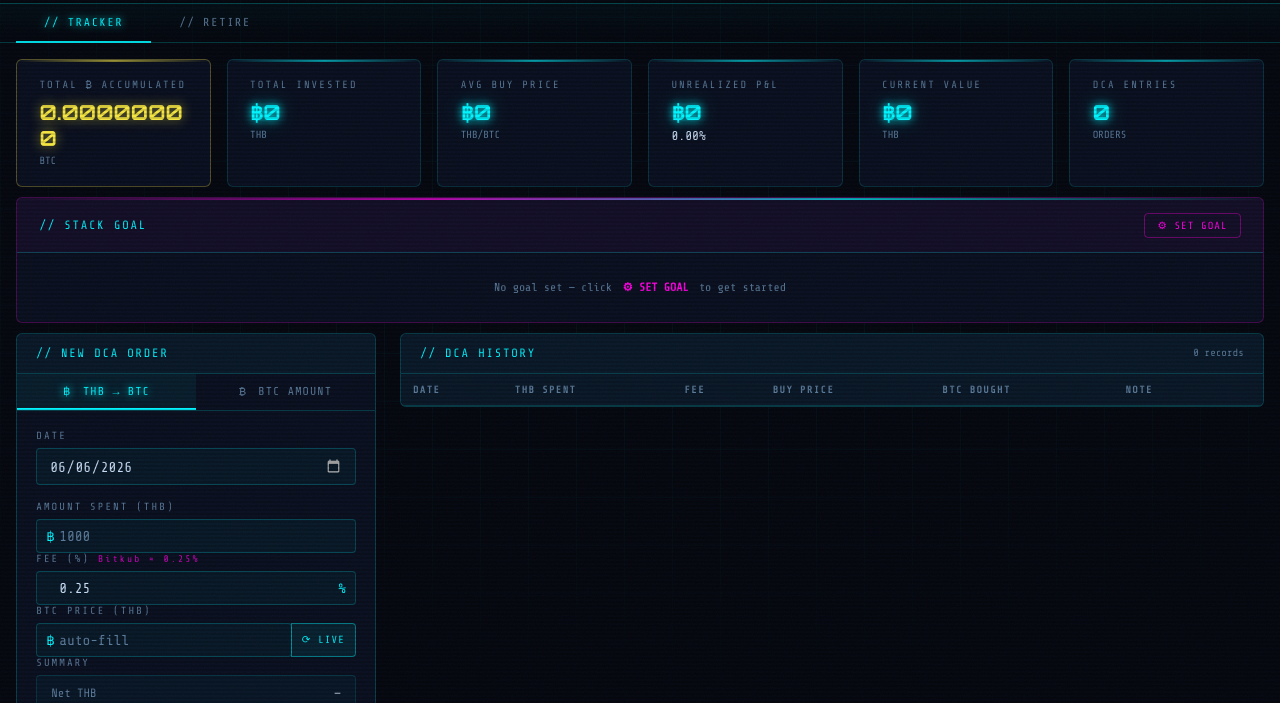
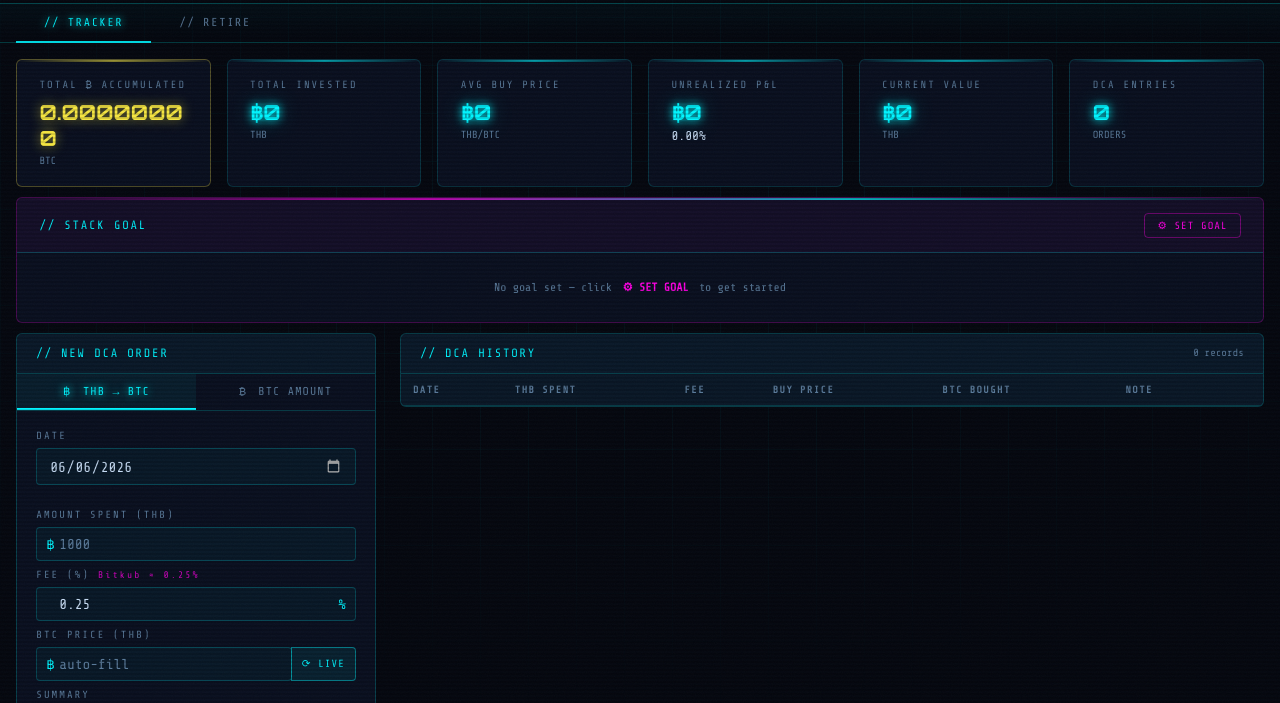
Before and after one commit to NervOUs11/dca-btc-tracker, a website: page public/index.html in a window 1280 px wide. Shown: the part 79-782 px from the top of the page. Drawn offline with nearby package versions, Linux system fonts and the light colour scheme; no server answers.

Commit message:
edit .form-group

```diff
--- a/public/style.css
+++ b/public/style.css
@@ -158,7 +158,7 @@ body {
 
 /* ── Form ────────────────────────────────────────────── */
 .form-body { padding: 1.2rem; display: flex; flex-direction: column; gap: 1rem; }
-.form-group { display: flex; flex-direction: column; gap: 6px; }
+.form-group { display: flex; flex-direction: column; gap: 6px; margin-bottom: 0.5rem; }
 .form-label {
   font-family: var(--font-mono); font-size: 0.65rem;
   color: var(--text-dim); letter-spacing: 0.2em;
```
